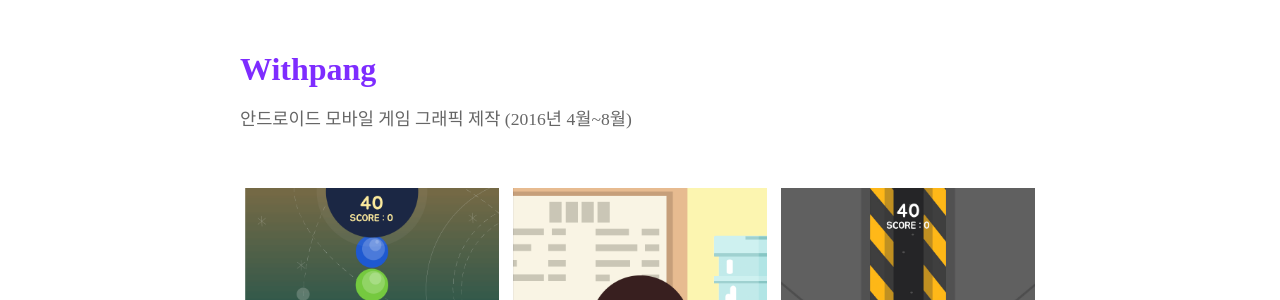
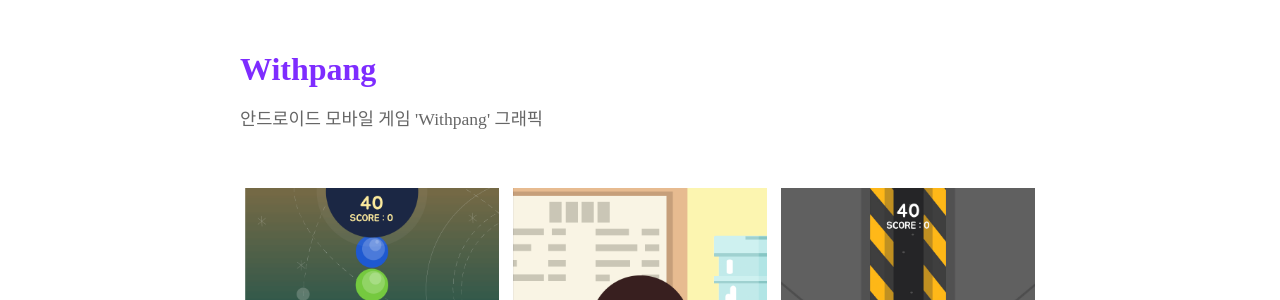
Before and after one commit to 0x1f440/0x1f440.github.io, a Jekyll site: the page built from projects/Withpang/index.html, in a window 1280 px wide. Shown: the part 169-469 px from the top of the page. Built offline with Jekyll 4.4.1, drawn with Linux system fonts in a browser that asks for light colours; nearby versions of some CDN libraries; some web fonts are replaced.

Commit message:
caption changed a bit

```diff
--- a/projects/Withpang/index.html
+++ b/projects/Withpang/index.html
@@ -1,7 +1,7 @@
 ---
 layout: site
 title: Withpang
-caption: 안드로이드 모바일 게임 그래픽 제작 (2016년 4월~8월)
+caption: 안드로이드 모바일 게임 'Withpang' 그래픽
 group: projects
 ---
 <div class="project-title">{{ page.title }}</div>
```
